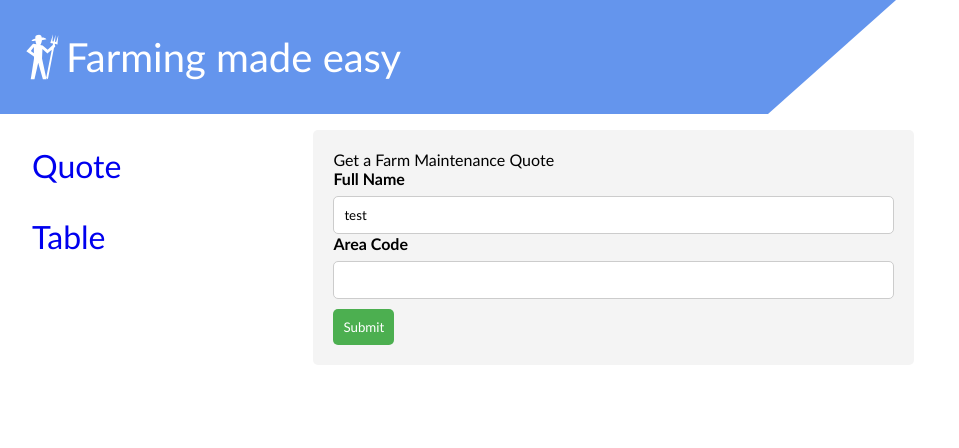
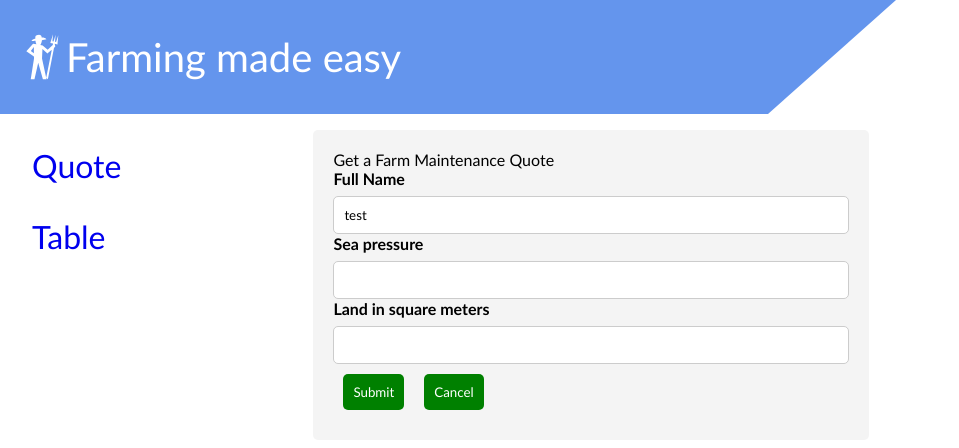
Before and after one commit to slav-getov/react-proj, a React app: page /quote in a window 1280 px wide. Shown: the top 448 px of the page, without its empty margins (0-959 px from the left). Built offline with nearby package versions, Linux system fonts and the light colour scheme.

Commit message:
form with multiple error handles and blurs

```diff
--- a/package.json
+++ b/package.json
@@ -21,6 +21,7 @@
     "react-dom": "^18.2.0",
     "react-icons": "^4.8.0",
     "react-router-dom": "^5.3.0",
+    "source-map-loader": "^4.0.1",
     "styled-components": "^5.3.8",
     "webpack": "^5.76.1",
     "webpack-cli": "^5.0.1"
--- a/src/components/Form.jsx
+++ b/src/components/Form.jsx
@@ -1,5 +1,6 @@
 import React from "react";
 import styled from "styled-components";
+import { ActionableButton } from "../shared/ActionableButton";
 import { useForm } from "react-hook-form";
 const FormStyles = styled.form`
   background-color: #f4f4f4;
@@ -19,21 +20,11 @@ const StyledInput = styled.input`
   outline: none;
 `;
 
-const StyledButton = styled.button`
-  background-color: #4caf50;
-  color: white;
-  padding: 10px;
-  margin-top: 10px;
-  border: none;
-  border-radius: 5px;
-  cursor: pointer;
-  &:disabled {
-    opacity: 0.5;
+const StyledButton = styled(ActionableButton)`
+  background-color: green;
+  &:hover {
+    background-color: lime;
   }
-  &:enabled {
-    opacity: 1;
-  }
-  opacity: ${(props) => (!props.enabled ? 0.5 : 1)};
 `;
 
 const StyledAlert = styled.div`
@@ -57,24 +48,36 @@ const Form = () => {
     <FormStyles onSubmit={handleSubmit(onSubmit)}>
       <legend>Get a Farm Maintenance Quote</legend>
       <div>
-        <StyledLabel for="fullName">Full Name</StyledLabel>
-        <StyledInput defaultValue="test" {...register("full-name")} />
+        <StyledLabel htmlFor="fullName">Full Name</StyledLabel>
+        <StyledInput defaultValue="test" {...register("fullName")} />
 
-        {/* include validation with required or other standard HTML validation rules */}
-        <StyledLabel for="areaCode">Area Code</StyledLabel>
+        <StyledLabel htmlFor="sea">Sea pressure</StyledLabel>
         <StyledInput
           {...register(
-            "areaCode",
+            "sea",
+            { required: true },
+            { onBlur: handleSubmit(onSubmit) }
+          )}
+        />
+        <div>
+          {errors.sea && <StyledAlert>This field is required</StyledAlert>}
+        </div>
+
+        <StyledLabel htmlFor="landSqr">Land in square meters</StyledLabel>
+        <StyledInput
+          {...register(
+            "landSqr",
             { required: true },
             { onBlur: handleSubmit(onSubmit) }
           )}
         />
 
-        <StyledButton type="submit">Submit</StyledButton>
-      </div>
+        <div>
+          {errors.landSqr && <StyledAlert>This field is required</StyledAlert>}
+        </div>
 
-      <div>
-        {errors.areaCode && <StyledAlert>This field is required</StyledAlert>}
+        <StyledButton type="submit" title="Submit" />
+        <StyledButton title="Cancel" />
       </div>
     </FormStyles>
   );
--- a/src/shared/ActionableButton.jsx
+++ b/src/shared/ActionableButton.jsx
@@ -2,19 +2,18 @@ import React from "react";
 import styled from "styled-components";
 
 const ButtonStyles = styled.button`
-  background: ${(props) => (props.active == true ? "palevioletred" : "black")};
-  font-family: "Poppins", sans-serif;
+  background-color: blue;
+  color: white;
+  padding: 10px;
+  margin: 10px;
   border: none;
-  border-radius: 0;
-  padding-inline: 1.75rem;
-  padding-block: 0.75rem;
-
-  color: white;
+  border-radius: 5px;
+  cursor: pointer;
 `;
 
-export const ActionableButton = ({ title, onClick, active }) => {
+export const ActionableButton = ({ title, onClick, className }) => {
   return (
-    <ButtonStyles active={active} onClick={() => console.log("clicked me!")}>
+    <ButtonStyles className={className} onClick={onClick}>
       {title}
     </ButtonStyles>
   );
--- a/webpack.config.js
+++ b/webpack.config.js
@@ -34,6 +34,7 @@ module.exports = {
         exclude: /node_modules/,
         use: ["babel-loader"],
       },
+      { test: /\.(js|jsx)$/, enforce: "pre", use: ["source-map-loader"] },
     ],
   },
   resolve: {
```
Also changed, not shown: 1 other file (tests, documents, lock files or other folders).
